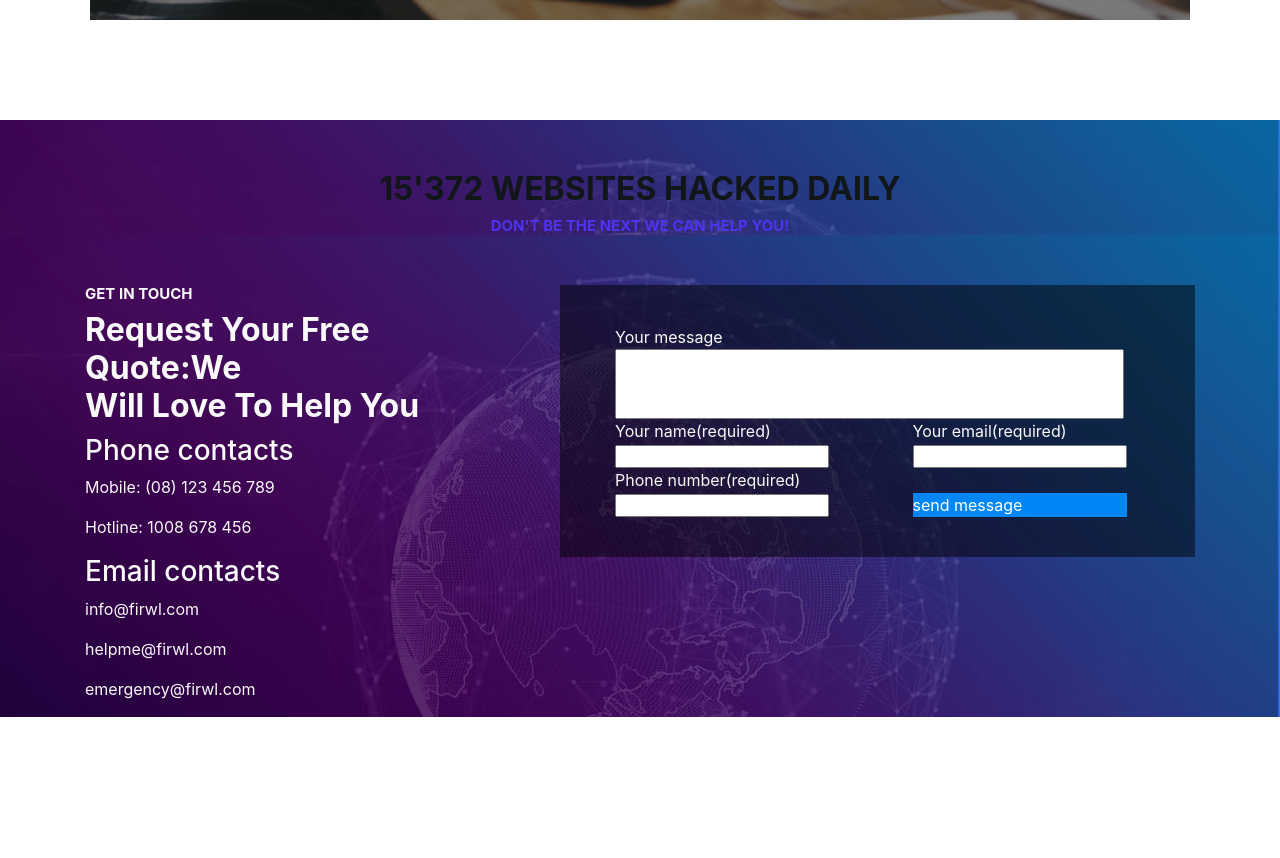
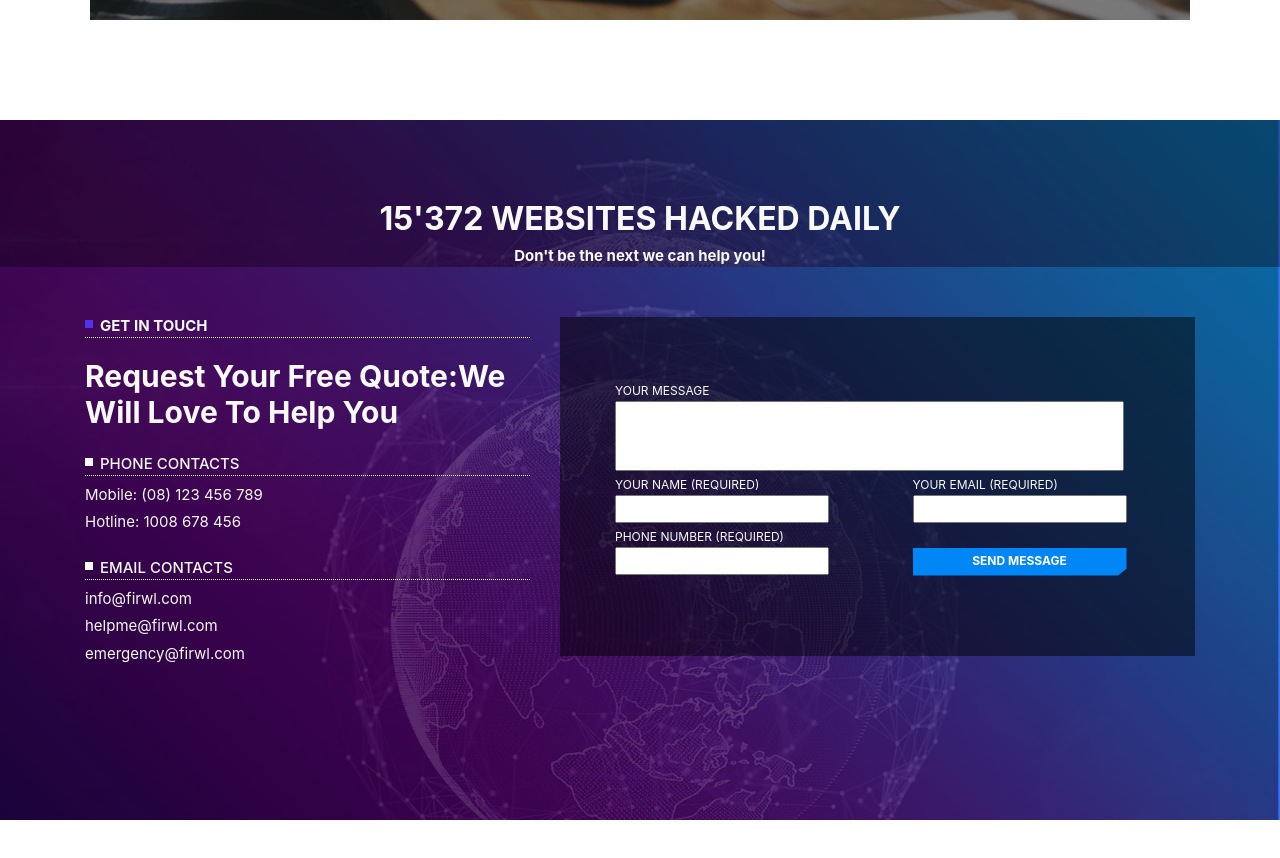
Before and after one commit to strahinjavujovic/cyber-security-site, a plain HTML site: page index.html in a window 1280 px wide. Shown: the part 4488-5346 px from the top of the page. Before the commit the page ends 5305 px from the top, so only its background shows below. Drawn offline with nearby package versions, Linux system fonts and the light colour scheme.

Commit message:
page contact 2 part

```diff
--- a/index.html
+++ b/index.html
@@ -289,10 +289,10 @@
                   <h2>
                     Request Your Free Quote:We <br />Will Love To Help You
                   </h2>
-                  <h3>Phone contacts</h3>
+                  <h3 class="front">Phone contacts</h3>
                   <p>Mobile: (08) 123 456 789</p>
                   <p>Hotline: 1008 678 456</p>
-                  <h3>Email contacts</h3>
+                  <h3 class="behind">Email contacts</h3>
                   <p>info@firwl.com</p>
                   <p>helpme@firwl.com</p>
                   <p>emergency@firwl.com</p>
@@ -312,14 +312,14 @@
                   <div class="container">
                     <div class="row">
                       <div class="col-md-6">
-                        <span>Your name(required)</span><br />
+                        <span>Your name (required)</span><br />
                         <input type="text" class="small" /><br />
 
-                        <span>Phone number(required)</span><br />
+                        <span>Phone number (required)</span><br />
                         <input type="text" class="small" />
                       </div>
                       <div class="col-md-6">
-                        <span>Your email(required)</span><br />
+                        <span>Your email (required)</span><br />
                         <input type="text" class="small" /><br />
                         <div class="inf-btn">
                           <a>send message</a>
--- a/style.css
+++ b/style.css
@@ -359,10 +359,11 @@ body {
 .contacts {
   padding-top: 100px;
 }
-.contacts .first {
-  background-image: url("../images/cont.jpg");
-  background-size: cover;
-  padding-top: 50px;
+.first {
+  background-color: rgba(0, 0, 0, 0.3);
+  padding-top: 80px;
+  color: white;
+  padding-bottom: 2px;
 }
 .contacts .second {
   background-image: url("../images/cont.jpg");
@@ -370,12 +371,19 @@ body {
 }
 .first h4 {
   margin-bottom: 0;
+  color: #f9f9f9;
+  text-transform: none;
 }
-.first .first-overlay {
-  background-color: rgba(0, 0, 0, 0.1);
+.first h2 {
+  color: #f9f9f9;
+}
+.first-overlay {
+  background-image: url("../images/cont.jpg");
+  background-size: cover;
 }
 .second {
   padding-top: 50px;
+  padding-bottom: 150px;
   text-align: left;
   color: #f9f9f9;
 }
@@ -388,9 +396,9 @@ body {
 }
 .input-inf {
   background-color: rgba(0, 0, 0, 0.5);
-  padding-top: 40px;
+  padding-top: 60px;
   padding-left: 40px;
-  padding-bottom: 40px;
+  padding-bottom: 80px;
   text-align: left;
 }
 .input-inf .big {
@@ -402,10 +410,74 @@ body {
   background-color: hsl(207, 100%, 48%);
   color: white;
   width: 80%;
+  height: 28px;
+  clip-path: polygon(0 0, 100% 0, 100% 76%, 96% 100%, 0 100%);
+  text-align: center;
+  text-transform: uppercase;
+  font-size: 12px;
+  font-weight: bolder;
+  padding-top: 4px;
+  transition: 0.2s;
 }
 .inf-btn:hover {
   cursor: pointer;
+  background-color: white;
+  color: hsl(207, 100%, 48%);
 }
 .small {
   width: 80%;
+  height: 28px;
 }
+.second h4 {
+  font-size: 15px;
+  border-bottom: 1px dotted white;
+  padding-left: 15px;
+  padding-bottom: 2px;
+  margin-bottom: 20px;
+}
+.second h4:before {
+  content: "";
+  width: 8px;
+  height: 8px;
+  position: absolute;
+  left: 15px;
+  top: 3px;
+  background-color: #4f33f1;
+}
+.second h2 {
+  font-size: 30px;
+}
+.second h3 {
+  text-transform: uppercase;
+  font-size: 15px;
+  border-bottom: 1px dotted white;
+  padding-bottom: 2px;
+  padding-left: 15px;
+  margin-top: 25px;
+}
+.second .front:before {
+  content: "";
+  width: 8px;
+  height: 8px;
+  position: absolute;
+  left: 15px;
+  top: 141px;
+  background-color: white;
+}
+.second .behind:before {
+  content: "";
+  width: 8px;
+  height: 8px;
+  position: absolute;
+  left: 15px;
+  top: 245px;
+  background-color: white;
+}
+.second p {
+  font-size: 15px;
+  margin-bottom: 5px;
+}
+.input-inf span {
+  text-transform: uppercase;
+  font-size: 12px;
+}
```
